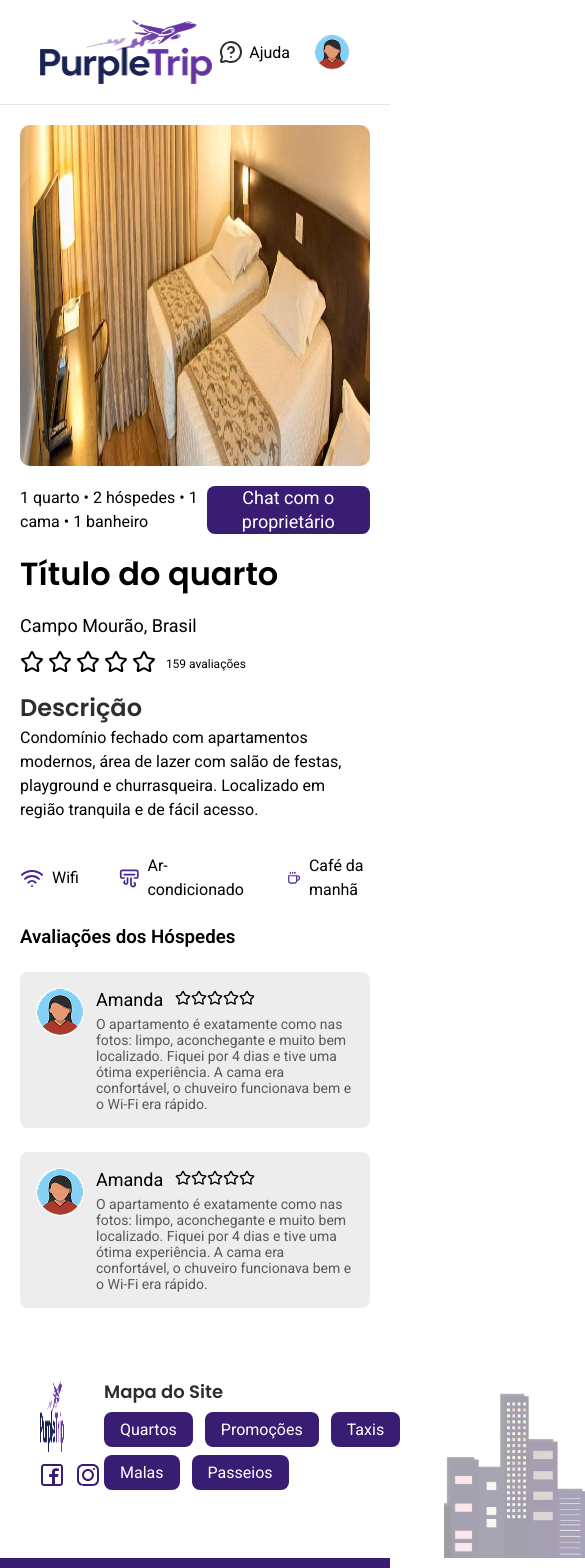
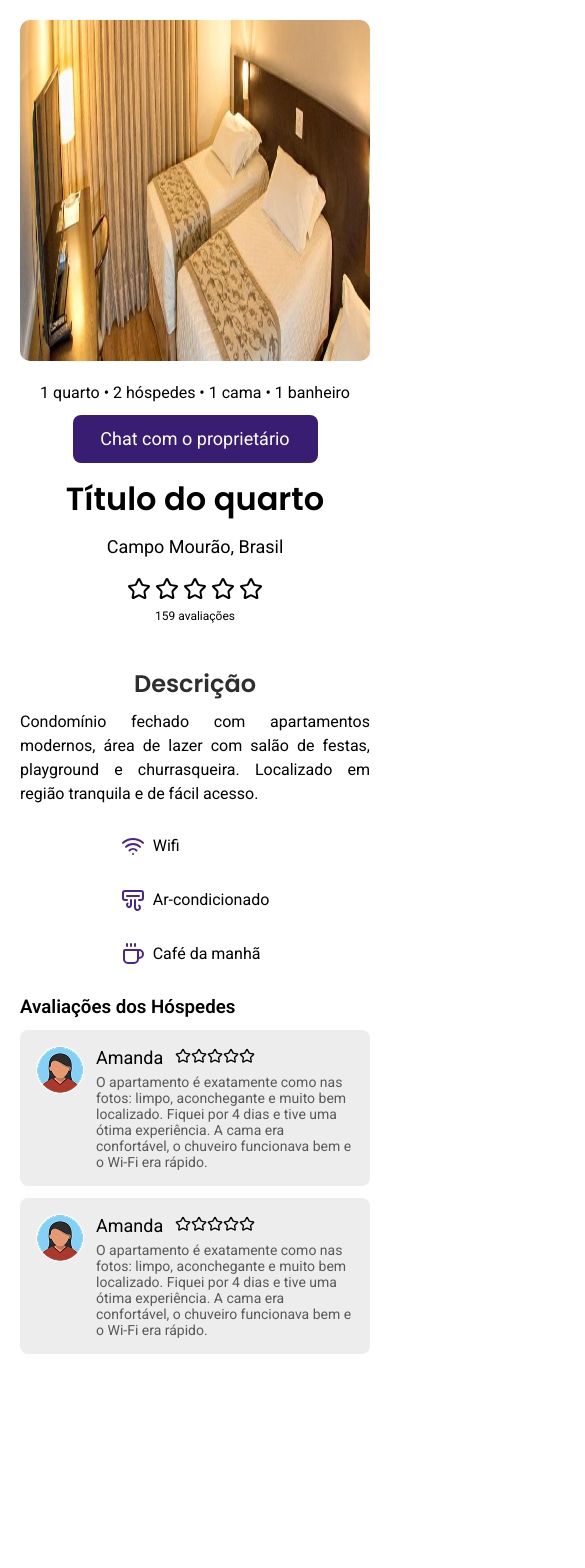
Before and after one commit to MatheusTG/PurpleTrip, a Next.js app in the folder source/web/: page /quarto in a window 390 px wide. Shown: the top 1568 px of the page, 585 px wide, since content can reach past the window. After the commit the page ends 1386 px from the top, so only its background shows below. Built offline with nearby package versions, Linux system fonts and the light colour scheme.

Commit message:
feat: Refatora layout e estilização da página de detalhes do quarto

```diff
--- a/source/web/src/app/layout.tsx
+++ b/source/web/src/app/layout.tsx
@@ -27,9 +27,9 @@ export default function RootLayout({
   return (
     <html lang="en">
       <body className={`${poppins.className} ${roboto.className}`}>
-        <Header />
+        {/* <Header /> */}
         <main>{children}</main>
-        <Footer />
+        {/* <Footer /> */}
       </body>
     </html>
   );
--- a/source/web/src/components/detalhes-quarto/detalhes-quarto.module.css
+++ b/source/web/src/components/detalhes-quarto/detalhes-quarto.module.css
@@ -36,11 +36,11 @@
 }
 
 .span {
-    font: var(--font-02-xs)
+  font: var(--font-02-xs);
 }
 
 .localizacao {
-    font: var(--font-02-sm)
+  font: var(--font-02-sm);
 }
 
 .estrelasContainer {
@@ -58,11 +58,12 @@
 
 .descricao {
   font: var(--font-01-md-sb);
-    color: var(--gray-1000)
+  color: var(--gray-1000);
 }
 
 .paragrafo {
   font: var(--font-02-xs);
+  text-align: justify;
 }
 
 .comodidades {
@@ -81,9 +82,62 @@
 }
 
 .item {
-    color: var(--primary-800)
+  color: var(--primary-800);
 }
-.subtitulo{
+
+.subtitulo {
   margin-top: 12px;
   margin-bottom: 12px;
 }
+
+.descricaoContainer {
+    margin-top: 24px
+}
+
+@media (min-width: 300px) and (max-width: 700px) {
+  .linha {
+    display: flex;
+    flex-direction: column;
+    justify-content: space-between;
+    align-items: center;
+    width: 100%;
+    gap: 10px;
+  }
+
+  .container {
+    display: flex;
+    flex-direction: column;
+    gap: 8px;
+    justify-content: center;
+    align-items: center;
+  }
+
+  .estrelasContainer {
+    display: flex;
+    flex-direction: column;
+    align-items: center;
+    margin-top: 10px;
+    gap: 1px;
+  }
+
+  .comodidades {
+    display: flex;
+    flex-direction: column;
+    gap: 30px;
+    margin-top: 20px;
+  }
+
+  .descricaoContainer {
+    display: flex;
+    flex-direction: column;
+    justify-content: center;
+    align-items: center;
+    gap: 8px;
+    margin-top: 32px;
+  }
+
+  .avaliacoesContainer {
+    margin-top: 10px;
+  }
+
+}
--- a/source/web/src/components/detalhes-quarto/index.tsx
+++ b/source/web/src/components/detalhes-quarto/index.tsx
@@ -20,7 +20,7 @@ export default function DetalhesQuarto() {
         <p className={styles.avaliacoes}>159 avaliações</p>
       </div>
 
-      <div>
+      <div className={styles.descricaoContainer}>
         <p className={styles.descricao}>Descrição</p>
         <p className={styles.paragrafo}>
           Condomínio fechado com apartamentos modernos, área de lazer com salão
@@ -40,10 +40,11 @@ export default function DetalhesQuarto() {
           <Coffee className={styles.item} /> Café da manhã
         </p>
       </div>
-      <h3 className={styles.subtitulo}>Avaliações dos Hóspedes</h3>
-
-      <Comentario />
-      <Comentario />
+      <div className={styles.avaliacoesContainer}>
+        <h3 className={styles.subtitulo}>Avaliações dos Hóspedes</h3>
+        <Comentario />
+        <Comentario />
+      </div>
     </div>
   );
 }
```
Lines whose indentation alone changed are shown as unchanged.
